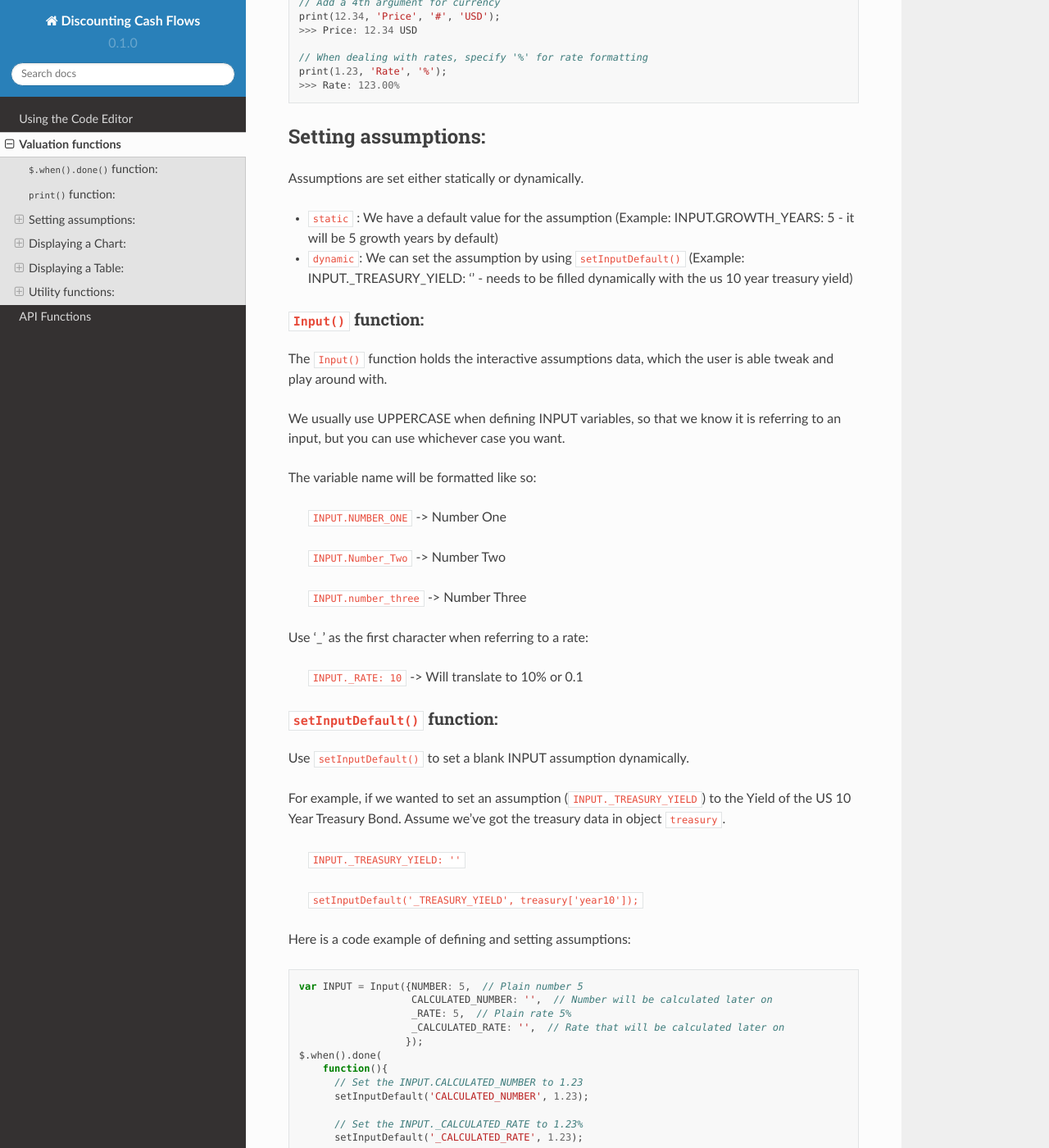
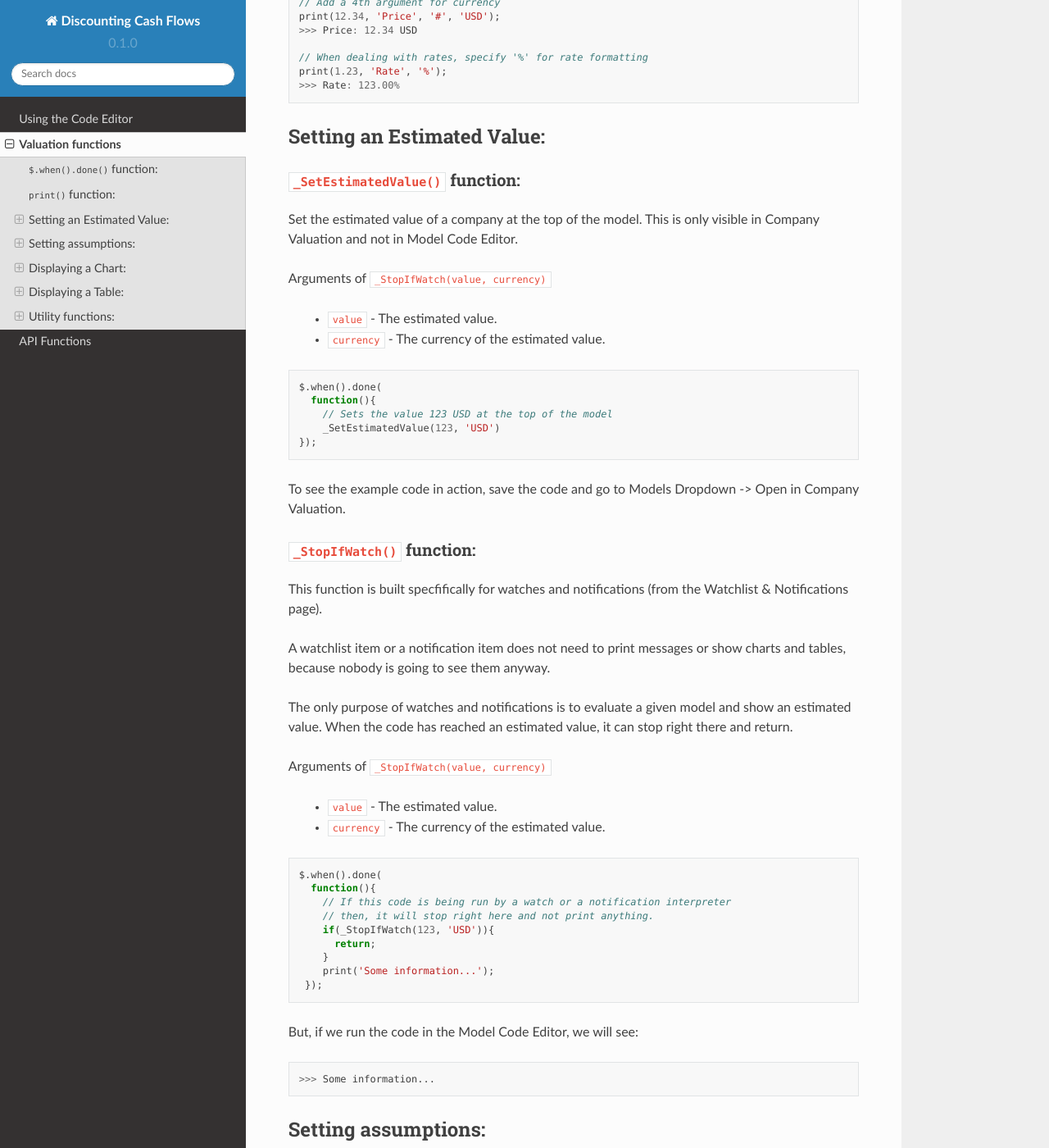
Before and after one commit to DiscountingCashFlows/readthedocs, a Sphinx documentation site: the page built from docs/source/functions.rst, in a window 1280 px wide and 1400 px high, scrolled down 2062 px. Shown: the whole window at 82% size. Built offline with Sphinx 7.4.7 and the Read the Docs theme 2.0.0, drawn with Linux system fonts in a browser that asks for light colours.

Commit message:
Update functions.rst

```diff
--- a/docs/source/functions.rst
+++ b/docs/source/functions.rst
@@ -92,6 +92,62 @@ Prints values and messages to the screen. Below are examples of usage types:
   print(1.23, 'Rate', '%');
   >>> Rate: 123.00%
 
+Setting an Estimated Value:
+---------------------------
+
+``_SetEstimatedValue()`` function:
+**********************************
+
+Set the estimated value of a company at the top of the model. This is only visible in Company Valuation and not in Model Code Editor.
+
+Arguments of ``_StopIfWatch(value, currency)``
+
+ * ``value`` - The estimated value.
+
+ * ``currency`` - The currency of the estimated value.
+
+.. code-block:: javascript
+
+   $.when().done(
+     function(){
+       // Sets the value 123 USD at the top of the model
+       _SetEstimatedValue(123, 'USD')
+   });
+
+To see the example code in action, save the code and go to Models Dropdown -> Open in Company Valuation.
+
+``_StopIfWatch()`` function:
+****************************
+
+This function is built specfifically for watches and notifications (from the Watchlist & Notifications page).
+
+A watchlist item or a notification item does not need to print messages or show charts and tables, because nobody is going to see them anyway.
+
+The only purpose of watches and notifications is to evaluate a given model and show an estimated value. When the code has reached an estimated value, it can stop right there and return.
+
+Arguments of ``_StopIfWatch(value, currency)``
+
+ * ``value`` - The estimated value.
+
+ * ``currency`` - The currency of the estimated value.
+
+.. code-block:: javascript
+
+ $.when().done(
+   function(){
+     // If this code is being run by a watch or a notification interpreter
+     // then, it will stop right here and not print anything.
+     if(_StopIfWatch(123, 'USD')){
+       return;
+     }
+     print('Some information...');
+  });
+
+But, if we run the code in the Model Code Editor, we will see:
+
+.. code-block:: javascript
+
+   >>> Some information...
 
 Setting assumptions:
 --------------------
```
